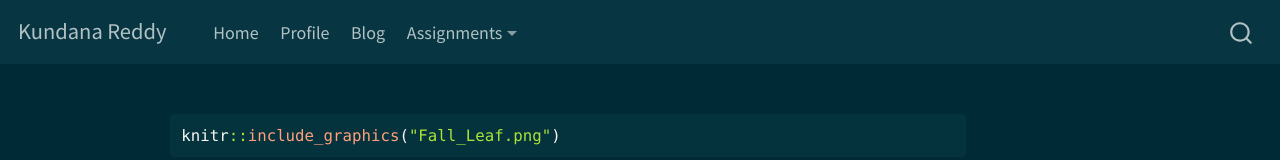
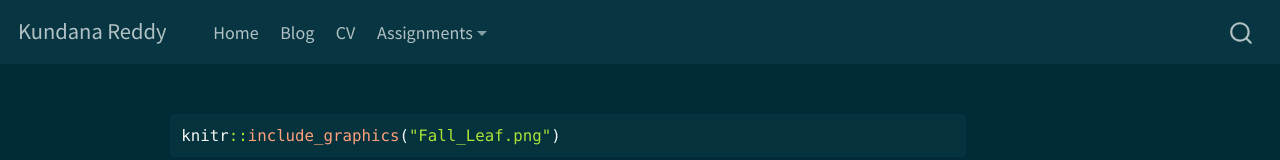
Before and after one commit to kundanareddyy/kundana.github.io, a plain HTML site: page Leaf.html in a window 1280 px wide. Shown: the top 160 px of the page. Drawn offline with Linux system fonts and the light colour scheme.

Commit message:
Add files via upload

```diff
--- a/Leaf.html
+++ b/Leaf.html
@@ -146,10 +146,10 @@ code span.wa { color: #60a0b0; font-weight: bold; font-style: italic; } /* Warni
     <a class="nav-link" href="./index.html">Home</a>
   </li>
   <li class="nav-item">
-    <a class="nav-link" href="./Profile.qmd">Profile</a>
+    <a class="nav-link" href="https://kundanareddyy.github.io/Quarto_Blog/">Blog</a>
   </li>
   <li class="nav-item">
-    <a class="nav-link" href="https://kundanareddyy.github.io/Quarto_Blog/">Blog</a>
+    <a class="nav-link" href="./CV.pdf">CV</a>
   </li>
   <li class="nav-item dropdown ">
     <a class="nav-link dropdown-toggle" href="#" id="nav-menu-assignments" role="button" data-bs-toggle="dropdown" aria-expanded="false">Assignments</a>
```
Also changed, not shown: index.html (+2 -2 lines), 1 other file.
